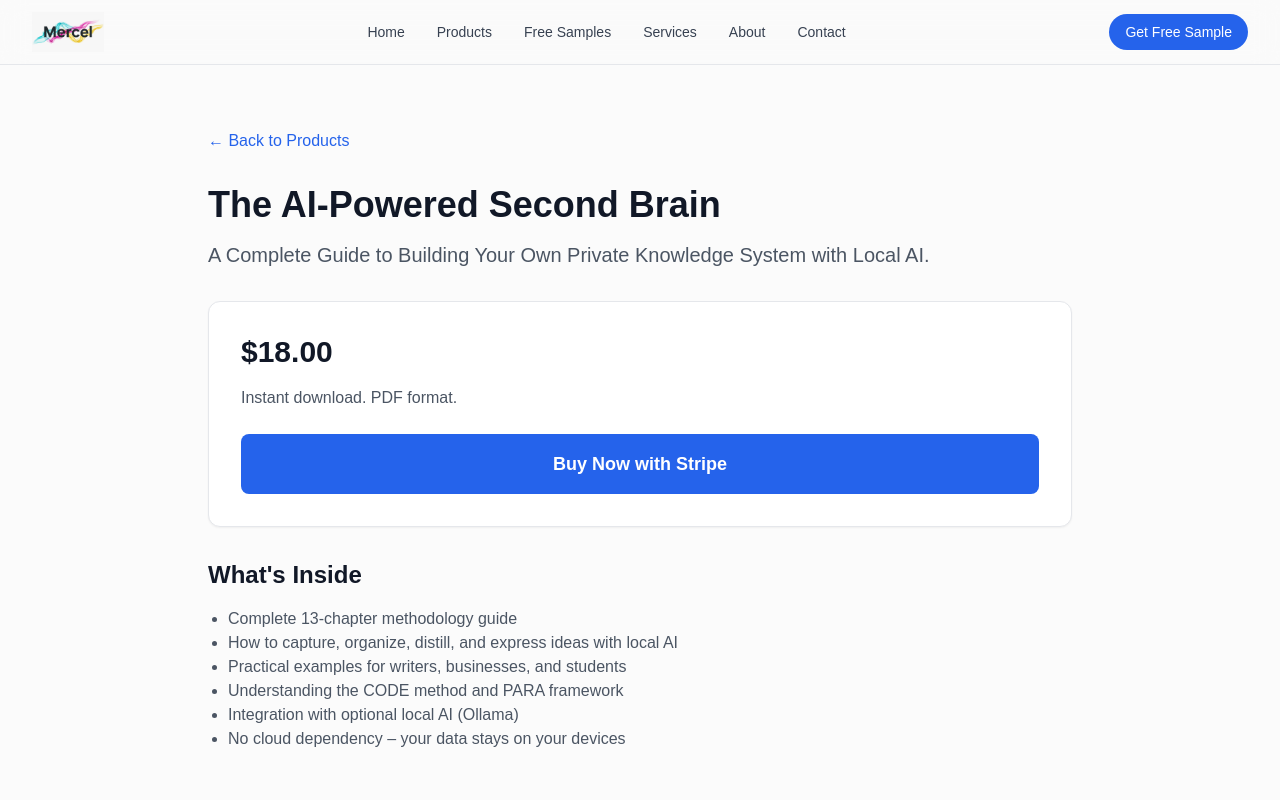
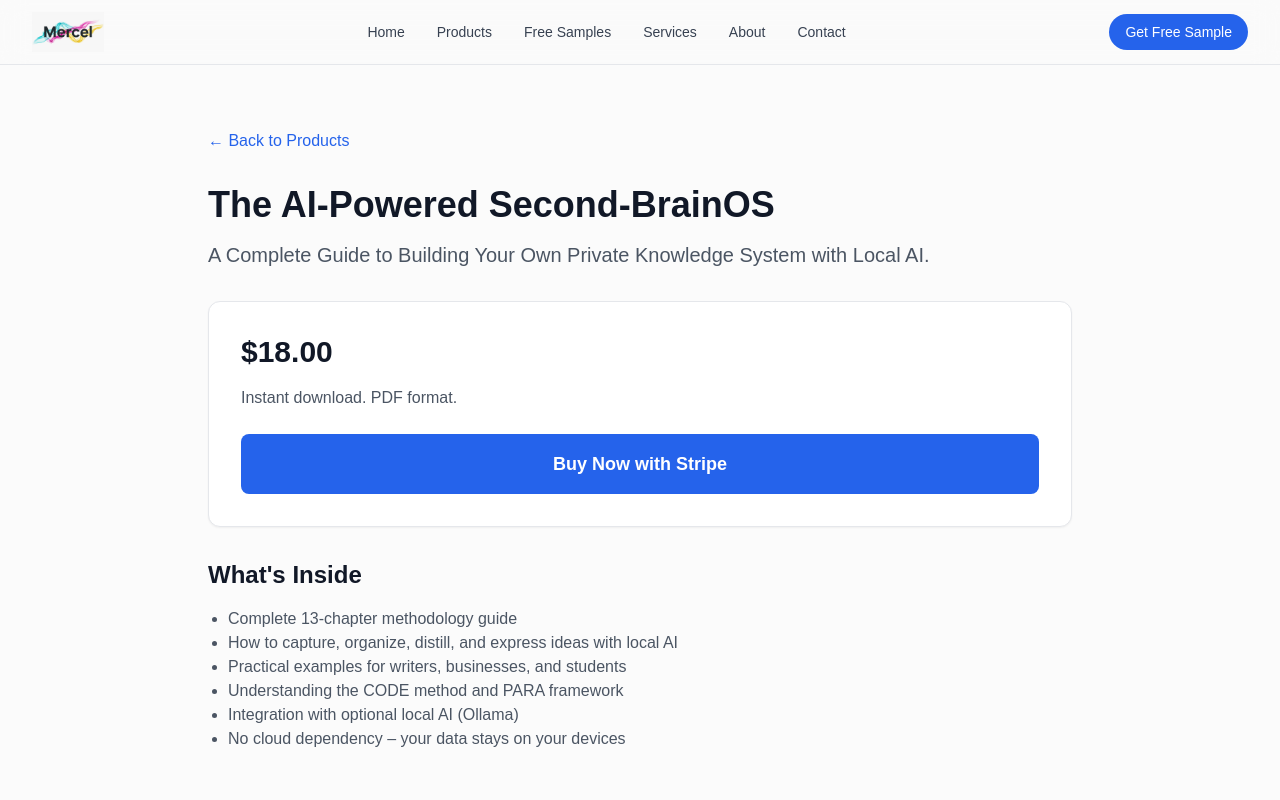
Before and after one commit to Mercel-Vercel/mercel-website, a Next.js app: page /products/ai-powered-second-brain-os in a window 1280 px wide. Shown: the top 800 px of the page. Built offline with nearby package versions, Linux system fonts and the light colour scheme.

Commit message:
Update page.tsx

```diff
--- a/app/products/ai-powered-second-brain-os/page.tsx
+++ b/app/products/ai-powered-second-brain-os/page.tsx
@@ -1,13 +1,13 @@
 import Link from "next/link";
 
-export default function AIPoweredSecondBrainEbookPage() {
+export default function AIPoweredSecondBrainOSPage() {
   return (
     <main className="min-h-screen bg-[#fbfbfb] py-16">
       <div className="max-w-4xl mx-auto px-4">
         <Link href="/products" className="text-blue-600 hover:underline mb-8 inline-block">
           ← Back to Products
         </Link>
-        <h1 className="text-4xl font-bold text-gray-900 mb-4">The AI-Powered Second Brain</h1>
+        <h1 className="text-4xl font-bold text-gray-900 mb-4">The AI-Powered Second-BrainOS</h1>
         <p className="text-xl text-gray-600 mb-8">A Complete Guide to Building Your Own Private Knowledge System with Local AI.</p>
 
         <div className="bg-white rounded-xl border border-gray-200 p-8 shadow-sm">
```
